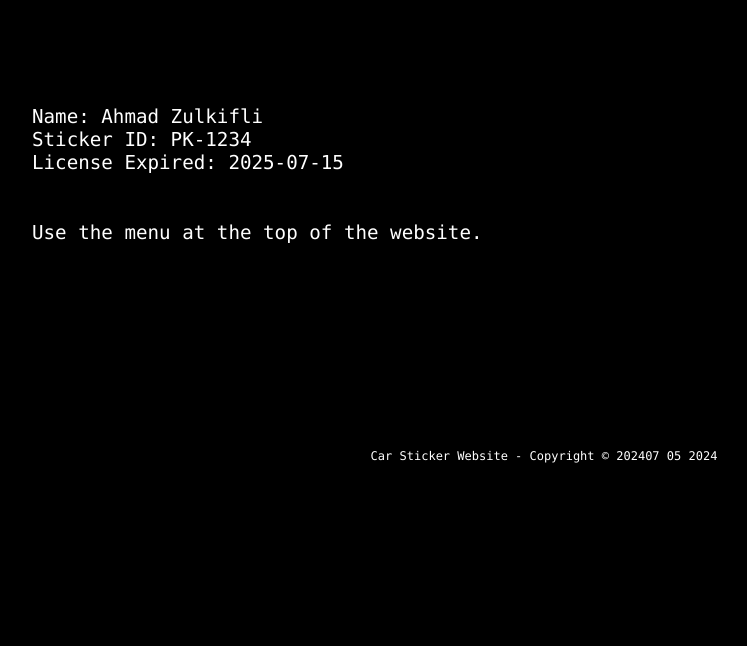
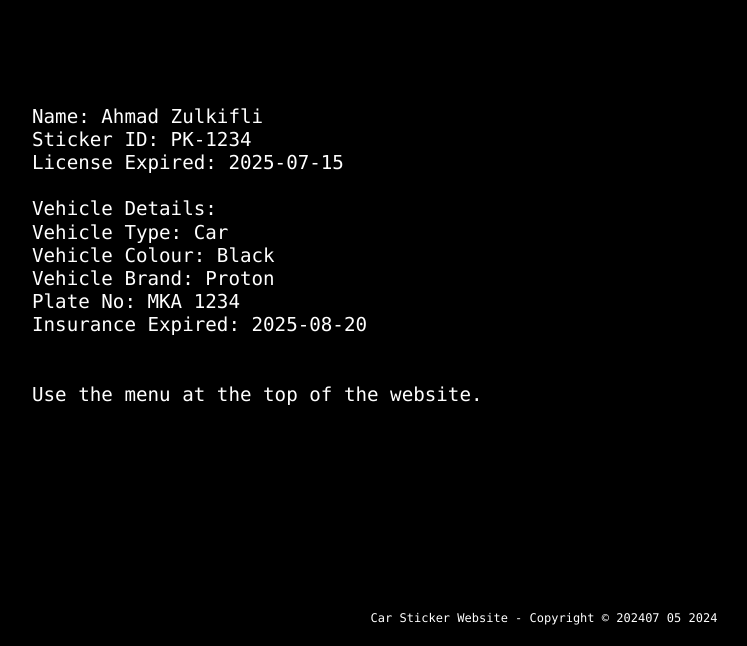
Before and after one commit to whcastle02/car-sticker-website, a PHP site: page /index.php in a window 1280 px wide. Shown: the part 211-857 px from the top of the page, without its empty margins (96-843 px from the left). Before the commit the page ends 674 px from the top, so only its background shows below. Run offline with PHP 8.4, Linux system fonts and the light colour scheme; a user stored in the database is signed in; data comes from the database, SQL or seed files in the repository.

Commit message:
Update index.php

```diff
--- a/index.php
+++ b/index.php
@@ -39,6 +39,24 @@ if (!empty($_SESSION['student'])) {
         echo "No details found for this student.";
     }
 
+    // Fetch vehicle details
+    $stmt = $conn->prepare("SELECT vehicle_type, vehicle_colour, vehicle_brand, plate_no, insurance_expired FROM vehicle WHERE matric_id = ?");
+    $stmt->bind_param("i", $matric_id);
+    $stmt->execute();
+    $result = $stmt->get_result();
+
+    if ($result->num_rows > 0) {
+        $vehicle = $result->fetch_assoc();
+        echo "<br>Vehicle Details:<br>";
+        echo "Vehicle Type: " . htmlspecialchars($vehicle['vehicle_type']) . "<br>";
+        echo "Vehicle Colour: " . htmlspecialchars($vehicle['vehicle_colour']) . "<br>";
+        echo "Vehicle Brand: " . htmlspecialchars($vehicle['vehicle_brand']) . "<br>";
+        echo "Plate No: " . htmlspecialchars($vehicle['plate_no']) . "<br>";
+        echo "Insurance Expired: " . htmlspecialchars($vehicle['insurance_expired']) . "<br>";
+    } else {
+        echo "No vehicle details found for this student.";
+    }
+
     $stmt->close();
 } elseif (!empty($_SESSION['admin'])) {
     echo "You are logged in as an Administrator.<br><br>";
@@ -50,13 +68,27 @@ if (!empty($_SESSION['student'])) {
 
     if ($result->num_rows > 0) {
         echo '<table border="1">';
-        echo '<tr><th>Matric ID</th><th>Name</th><th>Sticker ID</th><th>License Expired</th></tr>';
+        echo '<tr><th>Matric ID</th><th>Name</th><th>Sticker ID</th><th>License Expired</th><th>Vehicle Type</th><th>Vehicle Colour</th><th>Vehicle Brand</th><th>Plate No</th><th>Insurance Expired</th></tr>';
         while ($row = $result->fetch_assoc()) {
+            $matric_id = $row['matric_id'];
+
+            // Fetch vehicle details for each student
+            $stmt = $conn->prepare("SELECT vehicle_type, vehicle_colour, vehicle_brand, plate_no, insurance_expired FROM vehicle WHERE matric_id = ?");
+            $stmt->bind_param("i", $matric_id);
+            $stmt->execute();
+            $vehicle_result = $stmt->get_result();
+            $vehicle = $vehicle_result->fetch_assoc();
+
             echo '<tr>';
             echo '<td>' . htmlspecialchars($row['matric_id']) . '</td>';
             echo '<td>' . htmlspecialchars($row['name']) . '</td>';
             echo '<td>' . htmlspecialchars($row['sticker_id']) . '</td>';
             echo '<td>' . htmlspecialchars($row['license_expired']) . '</td>';
+            echo '<td>' . htmlspecialchars($vehicle['vehicle_type'] ?? 'N/A') . '</td>';
+            echo '<td>' . htmlspecialchars($vehicle['vehicle_colour'] ?? 'N/A') . '</td>';
+            echo '<td>' . htmlspecialchars($vehicle['vehicle_brand'] ?? 'N/A') . '</td>';
+            echo '<td>' . htmlspecialchars($vehicle['plate_no'] ?? 'N/A') . '</td>';
+            echo '<td>' . htmlspecialchars($vehicle['insurance_expired'] ?? 'N/A') . '</td>';
             echo '</tr>';
         }
         echo '</table>';
```
